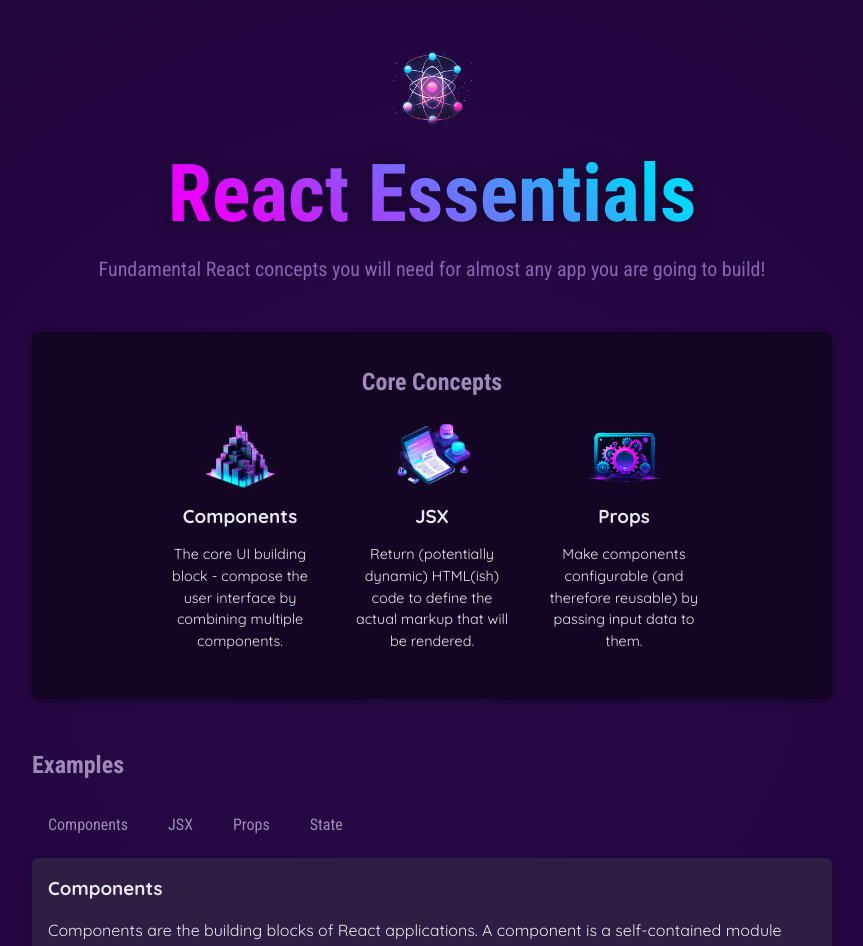
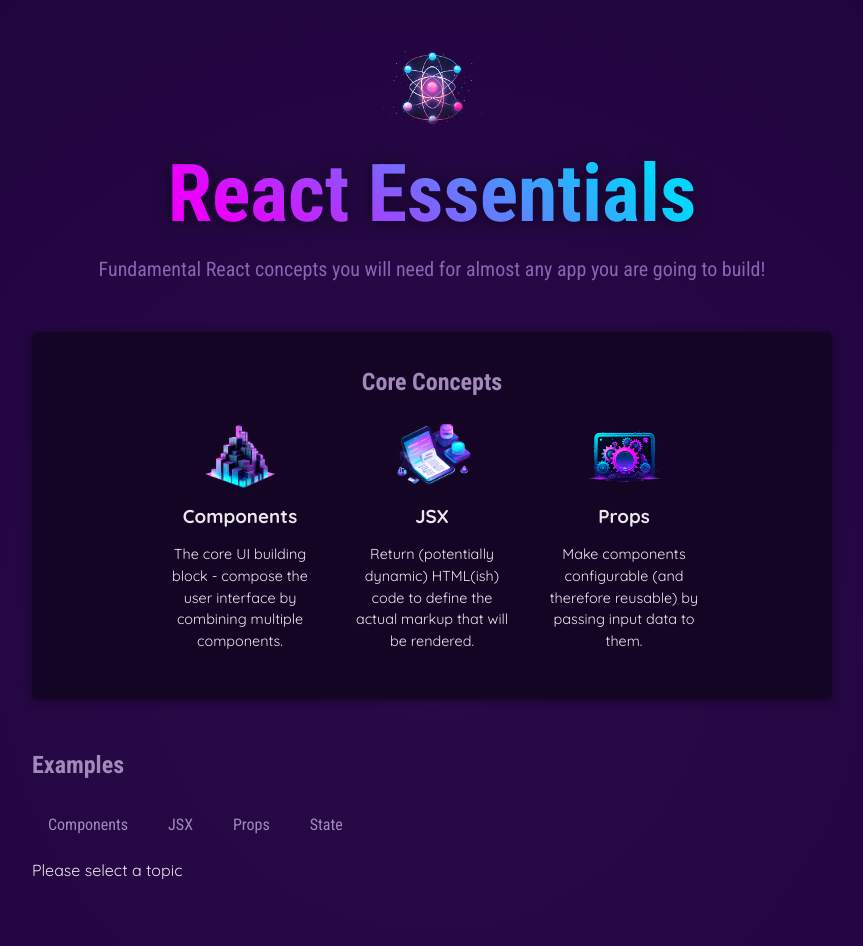
Before and after one commit to WesbertJr/01-starting-project, a React (Vite) app: page / in a window 1280 px wide. Shown: the top 946 px of the page, without its empty margins (208-1071 px from the left). Built offline with nearby package versions, Linux system fonts and the light colour scheme.

Commit message:
dynamically load content conditional and ternary operator

```diff
--- a/src/App.jsx
+++ b/src/App.jsx
@@ -6,7 +6,7 @@ import TabButton from './components/TabButton.jsx';
 import {useState} from 'react';
 
 function App() {
-  const [ selectedTopic, setSelectedTopic ] = useState('components');
+  const [ selectedTopic, setSelectedTopic ] = useState();
 
   function handleSelect(selectedButton) {
     setSelectedTopic(selectedButton);
@@ -37,6 +37,7 @@ function App() {
             <TabButton onSelect={() => handleSelect('props')}>Props</TabButton>
             <TabButton onSelect={() => handleSelect('state')}>State</TabButton>
           </menu>
+          {selectedTopic ? (
             <div id='tab-content'>
               <h3>{EXAMPLES[selectedTopic].title}</h3>
               <p>{EXAMPLES[selectedTopic].description}</p>
@@ -46,6 +47,7 @@ function App() {
                     </code>
                 </pre>
             </div>
+         ) : <p>Please select a topic</p> }
       </section>
       </main>
     </div>
```
Lines whose indentation alone changed are shown as unchanged.
